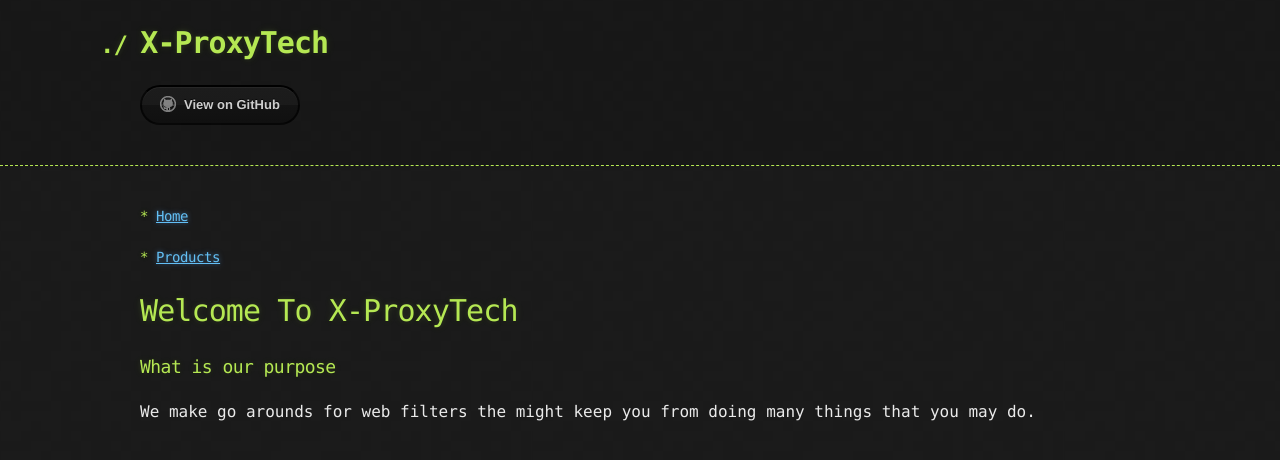
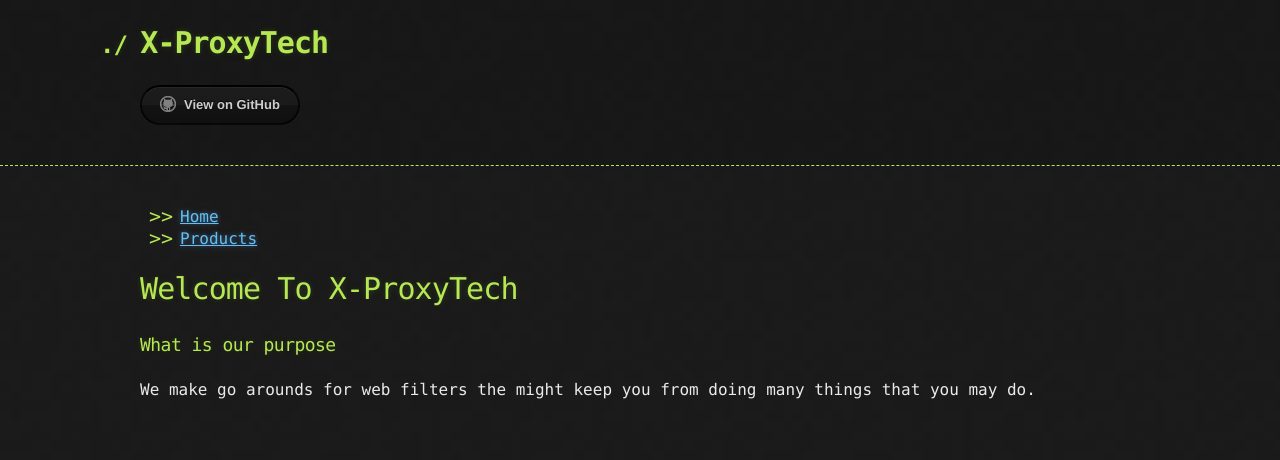
Before and after one commit to X-ProxyTech/Home-Page, a Jekyll site: the page built from index.md, in a window 1280 px wide. Shown: the top 460 px of the page. Built offline with Jekyll 4.4.1, drawn with Linux system fonts in a browser that asks for light colours; the repository's description, which GitHub fills in, is left out.

```diff
--- a/index.md
+++ b/index.md
@@ -1,8 +1,8 @@
 ---
 layout: default
 ---
-#### *   [Home](./)
-#### *   [Products](./Products.html)
+*   [Home](./)
+*   [Products](./Products.html)
 
 # Welcome To X-ProxyTech
 
```
